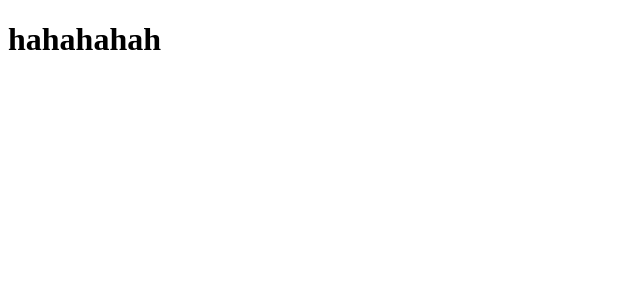
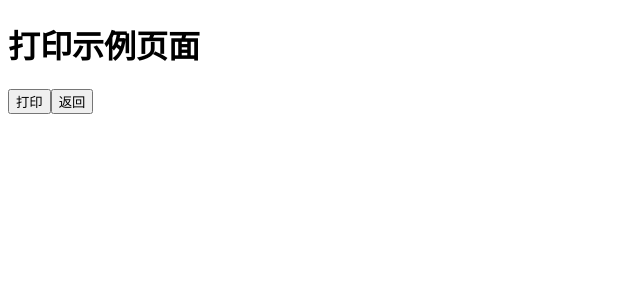
Before and after one commit to SFTC/sofa-print, a React app: page / in a window 1280 px wide. Shown: the top 300 px of the page, without its empty margins (0-640 px from the left). Built offline with nearby package versions, Linux system fonts and the light colour scheme.

Commit message:
update app.js

```diff
--- /dev/null
+++ b/example/App.js
@@ -0,0 +1,25 @@
+import React, { Component } from 'react';
+// import PropTypes from 'prop-types';
+
+import Print from '../src/index';
+
+class App extends Component {
+  constructor(props) {
+    super(props);
+    this.state = {
+    };
+  }
+  render() {
+    return (
+      <div>
+        <h1>打印示例页面</h1>
+        <Print />
+      </div>
+    );
+  }
+}
+
+App.propTypes = {
+}
+
+export default App;
--- a/example/index.html
+++ b/example/index.html
@@ -5,7 +5,7 @@
     <title>Webpack Sample Project</title>
   </head>
   <body>
-    <div id='root'>
+    <div id='app'>
     </div>
   </body>
 </html>
--- a/example/index.js
+++ b/example/index.js
@@ -1,5 +1,6 @@
 // main.js
 import React from 'react';
 import {render} from 'react-dom';
+import App from './App';
 
-render(<h1>hahahahah</h1>, document.getElementById('root'));
+render(<App />, document.getElementById('app'));
--- a/src/print/index.js
+++ b/src/print/index.js
@@ -1,6 +1,5 @@
 import React, { Component } from 'react';
 // import PropTypes from 'prop-types';
-import './style.css';
 
 function handlePrint() {
   window.print();
@@ -10,11 +9,17 @@ class Print extends Component {
     super(props);
     this.state = {
     };
+    this.handleBack = this.handleBack.bind(this);
+  }
+  handleBack(e) {
+    e.preventDefault();
+    console.log('handle back la');
   }
   render() {
     return (
       <div>
         <button onClick={handlePrint}>打印</button>
+        <button onClick={this.handleBack}>返回</button>
       </div>
     );
   }
```
